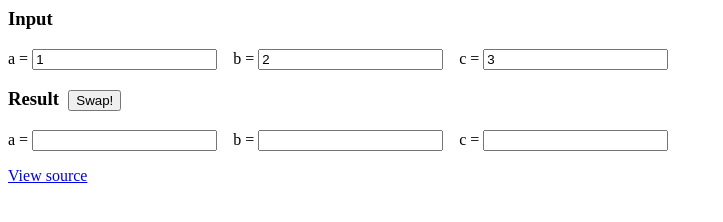
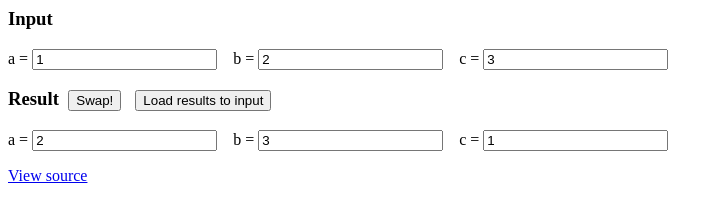
Before and after one commit to nikitasardov/nikitasardov.github.io, a plain HTML site: page TripleSwap.html in a window 1280 px wide. Both pictures are taken after a click on the button "Swap!". Shown: the whole page, without its empty margins (0-723 px from the left). Drawn offline with nearby package versions, Linux system fonts and the light colour scheme.

Commit message:
Update TripleSwap.html

```diff
--- a/TripleSwap.html
+++ b/TripleSwap.html
@@ -48,7 +48,7 @@
       $('#result_b').val(b);
       $('#result_c').val(c);
 
-      $('#reload).fadeIn(500);
+      $('#reload').fadeIn(500);
       });
 
       $('#reload').click(function() {
```
